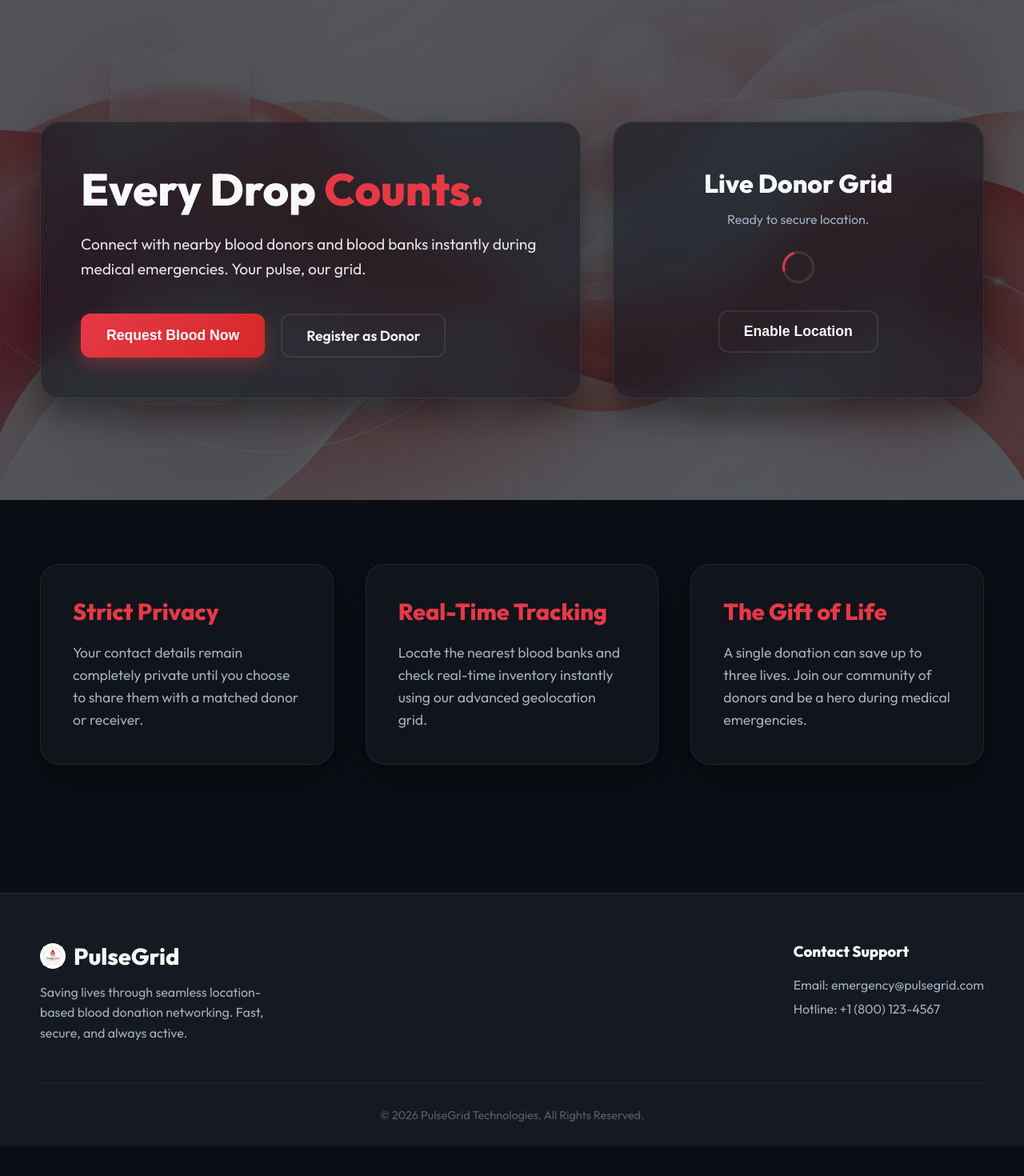
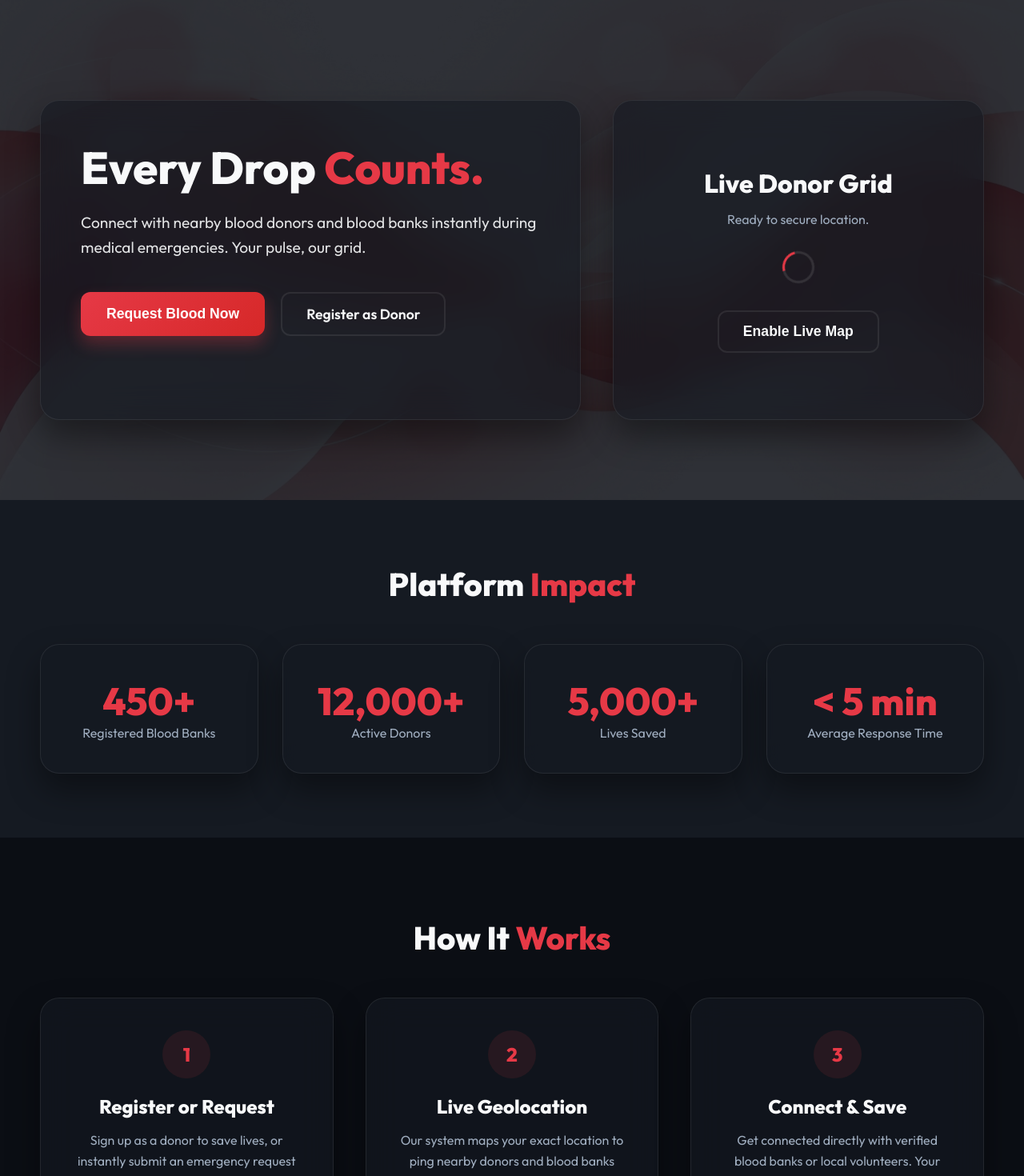
Before and after one commit to Abhinavms1/pulsegrid, a Next.js app: page / in a window 1280 px wide. Shown: the part 100-1570 px from the top of the page at 80% size. Before the commit the page ends 1533 px from the top, so only its background shows below. Built offline with nearby package versions, Linux system fonts and the light colour scheme.

Commit message:
Implement Phase 5 - Maps, Particles, Registration, and Mock Admin

```diff
--- a/package.json
+++ b/package.json
@@ -13,9 +13,12 @@
     "@libsql/client": "^0.17.4",
     "@prisma/adapter-libsql": "^7.9.1",
     "@prisma/client": "^7.9.1",
+    "leaflet": "^1.9.4",
+    "leaflet-defaulticon-compatibility": "^0.1.2",
     "next": "16.3.0",
     "react": "19.2.8",
-    "react-dom": "19.2.8"
+    "react-dom": "19.2.8",
+    "react-leaflet": "^5.0.0"
   },
   "devDependencies": {
     "eslint": "^9",
--- a/src/app/globals.css
+++ b/src/app/globals.css
@@ -42,6 +42,8 @@ a {
   border-radius: 24px;
   overflow: hidden;
   transition: transform 0.3s ease, box-shadow 0.3s ease;
+  position: relative;
+  z-index: 10;
 }
 
 .glass-panel:hover {
@@ -50,7 +52,7 @@ a {
   border: 1px solid var(--glass-highlight);
 }
 
-/* Splash Screen Logo Animation */
+/* Splash Screen Logo Animation (Blink & Slide) */
 .splash-screen {
   position: fixed;
   inset: 0;
@@ -71,8 +73,8 @@ a {
   background: white;
   padding: 20px;
   border-radius: 50%;
-  box-shadow: 0 0 50px rgba(230, 57, 70, 0.4);
-  animation: pulse-beat 1.5s cubic-bezier(0.4, 0, 0.6, 1) infinite;
+  box-shadow: 0 0 30px rgba(255, 255, 255, 0.1);
+  animation: blink-slide 2.5s cubic-bezier(0.4, 0, 0.2, 1) forwards;
 }
 
 .logo-animated {
@@ -81,10 +83,43 @@ a {
   object-fit: contain;
 }
 
-@keyframes pulse-beat {
-  0% { transform: scale(1); box-shadow: 0 0 30px rgba(230, 57, 70, 0.3); }
-  50% { transform: scale(1.05); box-shadow: 0 0 60px rgba(230, 57, 70, 0.6); }
-  100% { transform: scale(1); box-shadow: 0 0 30px rgba(230, 57, 70, 0.3); }
+@keyframes blink-slide {
+  0% { opacity: 0; transform: scale(0.8); }
+  20% { opacity: 1; transform: scale(1); }
+  30% { opacity: 0; }
+  40% { opacity: 1; }
+  50% { opacity: 0; }
+  60% { opacity: 1; transform: scale(1) translateX(0); }
+  100% { opacity: 1; transform: scale(0.5) translateX(-500px); }
+}
+
+/* Live Animated Background */
+.live-bg {
+  position: absolute;
+  inset: 0;
+  overflow: hidden;
+  z-index: 0;
+  background: url(/bg.jpg) center/cover no-repeat;
+}
+
+.live-bg::after {
+  content: '';
+  position: absolute;
+  inset: 0;
+  background-color: rgba(11, 14, 20, 0.85); /* Dark overlay */
+}
+
+.particle {
+  position: absolute;
+  background: rgba(230, 57, 70, 0.1);
+  box-shadow: 0 0 20px rgba(230, 57, 70, 0.2);
+  border-radius: 50%;
+  animation: float 15s infinite ease-in-out;
+}
+
+@keyframes float {
+  0%, 100% { transform: translateY(0) scale(1); }
+  50% { transform: translateY(-100px) scale(1.2); }
 }
 
 /* Button Drip Effect */
--- a/src/app/page.js
+++ b/src/app/page.js
@@ -1,6 +1,10 @@
 "use client";
 
 import { useEffect, useState } from 'react';
+import dynamic from 'next/dynamic';
+
+// Dynamically load the Leaflet Map component only on the client side
+const DynamicMap = dynamic(() => import('@/components/Map'), { ssr: false, loading: () => <div className="spinner"></div> });
 
 export default function Home() {
   const [showSplash, setShowSplash] = useState(true);
@@ -8,10 +12,9 @@ export default function Home() {
   const [coords, setCoords] = useState(null);
 
   useEffect(() => {
-    // Hide splash screen after 2.5 seconds
     const timer = setTimeout(() => {
       setShowSplash(false);
-    }, 2500);
+    }, 2500); // 2.5s for blink & slide
     return () => clearTimeout(timer);
   }, []);
 
@@ -24,7 +27,7 @@ export default function Home() {
             lat: position.coords.latitude,
             lng: position.coords.longitude
           });
-          setLocationStatus("Location found! Loading nearby blood banks...");
+          setLocationStatus("Location found! Loading live grid...");
         },
         (error) => {
           setLocationStatus("Location access denied. Please enable location services.");
@@ -49,15 +52,14 @@ export default function Home() {
 
   return (
     <>
-      {/* Splash Screen */}
       <div className={`splash-screen ${!showSplash ? 'hidden' : ''}`}>
         <div className="logo-wrapper">
           <img src="/logo.jpg" alt="PulseGrid Logo" className="logo-animated" />
         </div>
       </div>
 
-      <main style={{ minHeight: '100vh' }}>
-        {/* Hero Section */}
+      <main>
+        {/* Hero Section with Live Background */}
         <section style={{
           position: 'relative',
           display: 'flex',
@@ -65,20 +67,21 @@ export default function Home() {
           padding: '120px 50px 80px',
           alignItems: 'center',
           minHeight: '80vh',
-          background: 'url(/bg.jpg) center/cover no-repeat',
         }}>
-          {/* Dark Overlay */}
-          <div style={{ position: 'absolute', inset: 0, backgroundColor: 'rgba(11, 14, 20, 0.7)', zIndex: 1 }}></div>
+          {/* Live Animated Particles Background */}
+          <div className="live-bg">
+            <div className="particle" style={{ width: '100px', height: '100px', left: '10%', top: '20%', animationDelay: '0s' }}></div>
+            <div className="particle" style={{ width: '150px', height: '150px', left: '70%', top: '60%', animationDelay: '2s' }}></div>
+            <div className="particle" style={{ width: '80px', height: '80px', left: '40%', top: '80%', animationDelay: '4s' }}></div>
+            <div className="particle" style={{ width: '200px', height: '200px', left: '80%', top: '10%', animationDelay: '6s' }}></div>
+          </div>
 
           <div style={{ position: 'relative', zIndex: 2, display: 'flex', width: '100%', gap: '40px', maxWidth: '1400px', margin: '0 auto' }}>
             <div className="glass-panel" style={{ flex: 1.2, padding: '50px' }}>
               <h1 style={{ fontSize: '3.5rem', marginBottom: '20px', fontWeight: '800', lineHeight: '1.2' }}>Every Drop <span style={{ color: 'var(--primary-red)' }}>Counts.</span></h1>
               <p style={{ fontSize: '1.2rem', marginBottom: '40px', color: 'var(--text-light)', opacity: 0.9, lineHeight: '1.6' }}>Connect with nearby blood donors and blood banks instantly during medical emergencies. Your pulse, our grid.</p>
               <div style={{ display: 'flex', gap: '20px' }}>
-                <button
-                  className="btn-primary"
-                  onClick={addDrip}
-                >
+                <button className="btn-primary" onClick={addDrip}>
                   Request Blood Now
                 </button>
                 <a href="/register" className="btn-outline">
@@ -87,17 +90,10 @@ export default function Home() {
               </div>
             </div>
 
-            {/* Map/Location Section */}
-            <div className="glass-panel" style={{ flex: 0.8, display: 'flex', flexDirection: 'column', justifyContent: 'center', alignItems: 'center', textAlign: 'center', padding: '40px' }}>
+            {/* Live Map Section */}
+            <div className="glass-panel" style={{ flex: 0.8, height: '400px', display: 'flex', flexDirection: 'column', justifyContent: 'center', alignItems: 'center', textAlign: 'center', padding: coords ? '0' : '40px' }}>
               {coords ? (
-                <div>
-                  <h2 style={{ fontSize: '2rem', color: 'var(--primary-red)', marginBottom: '15px' }}>Location Secured</h2>
-                  <div style={{ background: 'rgba(0,0,0,0.3)', padding: '20px', borderRadius: '12px', marginBottom: '20px' }}>
-                    <p style={{ fontSize: '1.1rem', marginBottom: '8px' }}>Lat: <span style={{ color: 'white', fontWeight: 'bold' }}>{coords.lat.toFixed(4)}</span></p>
-                    <p style={{ fontSize: '1.1rem' }}>Lng: <span style={{ color: 'white', fontWeight: 'bold' }}>{coords.lng.toFixed(4)}</span></p>
-                  </div>
-                  <a href="/blood-banks" className="btn-primary" style={{ display: 'inline-block' }}>View Live Map</a>
-                </div>
+                <DynamicMap center={coords} />
               ) : (
                 <div>
                   <h2 style={{ marginBottom: '15px', fontSize: '2rem' }}>Live Donor Grid</h2>
@@ -105,7 +101,7 @@ export default function Home() {
                   <div className="spinner" style={{ marginBottom: '30px' }}></div>
                   <br/>
                   <button onClick={requestLocation} className="btn-outline">
-                    Enable Location
+                    Enable Live Map
                   </button>
                 </div>
               )}
@@ -113,21 +109,53 @@ export default function Home() {
           </div>
         </section>
 
-        {/* Info Section */}
-        <section style={{ padding: '80px 50px', display: 'grid', gridTemplateColumns: 'repeat(3, 1fr)', gap: '40px', maxWidth: '1400px', margin: '0 auto' }}>
-          <div className="glass-panel" style={{ padding: '40px' }}>
-            <h3 style={{ fontSize: '1.8rem', marginBottom: '20px', color: 'var(--primary-red)' }}>Strict Privacy</h3>
-            <p style={{ color: 'var(--text-muted)', lineHeight: '1.6', fontSize: '1.1rem' }}>Your contact details remain completely private until you choose to share them with a matched donor or receiver.</p>
-          </div>
-          <div className="glass-panel" style={{ padding: '40px' }}>
-            <h3 style={{ fontSize: '1.8rem', marginBottom: '20px', color: 'var(--primary-red)' }}>Real-Time Tracking</h3>
-            <p style={{ color: 'var(--text-muted)', lineHeight: '1.6', fontSize: '1.1rem' }}>Locate the nearest blood banks and check real-time inventory instantly using our advanced geolocation grid.</p>
-          </div>
-          <div className="glass-panel" style={{ padding: '40px' }}>
-            <h3 style={{ fontSize: '1.8rem', marginBottom: '20px', color: 'var(--primary-red)' }}>The Gift of Life</h3>
-            <p style={{ color: 'var(--text-muted)', lineHeight: '1.6', fontSize: '1.1rem' }}>A single donation can save up to three lives. Join our community of donors and be a hero during medical emergencies.</p>
+        {/* Live Statistics Section */}
+        <section style={{ padding: '80px 50px', background: 'var(--dark-surface)' }}>
+          <div style={{ maxWidth: '1400px', margin: '0 auto', textAlign: 'center' }}>
+            <h2 style={{ fontSize: '2.5rem', marginBottom: '50px' }}>Platform <span style={{ color: 'var(--primary-red)' }}>Impact</span></h2>
+            <div style={{ display: 'grid', gridTemplateColumns: 'repeat(4, 1fr)', gap: '30px' }}>
+              <div className="glass-panel" style={{ padding: '40px' }}>
+                <div style={{ fontSize: '3rem', fontWeight: 'bold', color: 'var(--primary-red)' }}>450+</div>
+                <div style={{ color: 'var(--text-muted)' }}>Registered Blood Banks</div>
+              </div>
+              <div className="glass-panel" style={{ padding: '40px' }}>
+                <div style={{ fontSize: '3rem', fontWeight: 'bold', color: 'var(--primary-red)' }}>12,000+</div>
+                <div style={{ color: 'var(--text-muted)' }}>Active Donors</div>
+              </div>
+              <div className="glass-panel" style={{ padding: '40px' }}>
+                <div style={{ fontSize: '3rem', fontWeight: 'bold', color: 'var(--primary-red)' }}>5,000+</div>
+                <div style={{ color: 'var(--text-muted)' }}>Lives Saved</div>
+              </div>
+              <div className="glass-panel" style={{ padding: '40px' }}>
+                <div style={{ fontSize: '3rem', fontWeight: 'bold', color: 'var(--primary-red)' }}>&lt; 5 min</div>
+                <div style={{ color: 'var(--text-muted)' }}>Average Response Time</div>
+              </div>
+            </div>
           </div>
         </section>
+
+        {/* How it Works Section */}
+        <section style={{ padding: '100px 50px', maxWidth: '1400px', margin: '0 auto' }}>
+          <h2 style={{ fontSize: '2.5rem', marginBottom: '50px', textAlign: 'center' }}>How It <span style={{ color: 'var(--primary-red)' }}>Works</span></h2>
+          <div style={{ display: 'grid', gridTemplateColumns: 'repeat(3, 1fr)', gap: '40px' }}>
+            <div className="glass-panel" style={{ padding: '40px', textAlign: 'center' }}>
+              <div style={{ width: '60px', height: '60px', background: 'rgba(230,57,70,0.1)', borderRadius: '50%', display: 'flex', alignItems: 'center', justifyContent: 'center', margin: '0 auto 20px', fontSize: '1.5rem', color: 'var(--primary-red)', fontWeight: 'bold' }}>1</div>
+              <h3 style={{ fontSize: '1.5rem', marginBottom: '15px' }}>Register or Request</h3>
+              <p style={{ color: 'var(--text-muted)', lineHeight: '1.6' }}>Sign up as a donor to save lives, or instantly submit an emergency request without an account.</p>
+            </div>
+            <div className="glass-panel" style={{ padding: '40px', textAlign: 'center' }}>
+              <div style={{ width: '60px', height: '60px', background: 'rgba(230,57,70,0.1)', borderRadius: '50%', display: 'flex', alignItems: 'center', justifyContent: 'center', margin: '0 auto 20px', fontSize: '1.5rem', color: 'var(--primary-red)', fontWeight: 'bold' }}>2</div>
+              <h3 style={{ fontSize: '1.5rem', marginBottom: '15px' }}>Live Geolocation</h3>
+              <p style={{ color: 'var(--text-muted)', lineHeight: '1.6' }}>Our system maps your exact location to ping nearby donors and blood banks instantly.</p>
+            </div>
+            <div className="glass-panel" style={{ padding: '40px', textAlign: 'center' }}>
+              <div style={{ width: '60px', height: '60px', background: 'rgba(230,57,70,0.1)', borderRadius: '50%', display: 'flex', alignItems: 'center', justifyContent: 'center', margin: '0 auto 20px', fontSize: '1.5rem', color: 'var(--primary-red)', fontWeight: 'bold' }}>3</div>
+              <h3 style={{ fontSize: '1.5rem', marginBottom: '15px' }}>Connect & Save</h3>
+              <p style={{ color: 'var(--text-muted)', lineHeight: '1.6' }}>Get connected directly with verified blood banks or local volunteers. Your privacy is protected.</p>
+            </div>
+          </div>
+        </section>
+
       </main>
     </>
   );
--- /dev/null
+++ b/src/components/Map.js
@@ -0,0 +1,39 @@
+"use client";
+
+import { MapContainer, TileLayer, Marker, Popup } from 'react-leaflet';
+import 'leaflet/dist/leaflet.css';
+import 'leaflet-defaulticon-compatibility';
+import 'leaflet-defaulticon-compatibility/dist/leaflet-defaulticon-compatibility.css';
+
+export default function Map({ center }) {
+  // Mock data for nearby blood banks
+  const mockBanks = [
+    { id: 1, name: "City General Hospital", lat: center.lat + 0.01, lng: center.lng + 0.015, blood: "A+, O-" },
+    { id: 2, name: "Red Cross Center", lat: center.lat - 0.015, lng: center.lng - 0.005, blood: "B+, AB+" },
+    { id: 3, name: "Community Blood Bank", lat: center.lat + 0.005, lng: center.lng - 0.012, blood: "O+, O-" },
+  ];
+
+  return (
+    <MapContainer center={[center.lat, center.lng]} zoom={13} style={{ height: '100%', width: '100%', borderRadius: '24px' }}>
+      <TileLayer
+        url="https://{s}.basemaps.cartocdn.com/dark_all/{z}/{x}/{y}{r}.png"
+        attribution='&copy; <a href="https://carto.com/">CARTO</a>'
+      />
+
+      {/* User's Location */}
+      <Marker position={[center.lat, center.lng]}>
+        <Popup>You are here</Popup>
+      </Marker>
+
+      {/* Nearby Blood Banks */}
+      {mockBanks.map(bank => (
+        <Marker key={bank.id} position={[bank.lat, bank.lng]}>
+          <Popup>
+            <strong>{bank.name}</strong><br/>
+            Available Blood: {bank.blood}
+          </Popup>
+        </Marker>
+      ))}
+    </MapContainer>
+  );
+}
```
Also changed, not shown: src/app/admin/page.js (+12 -15 lines), src/app/register/page.js (+64 -5 lines), 1 other file (tests, documents, lock files or other folders).
